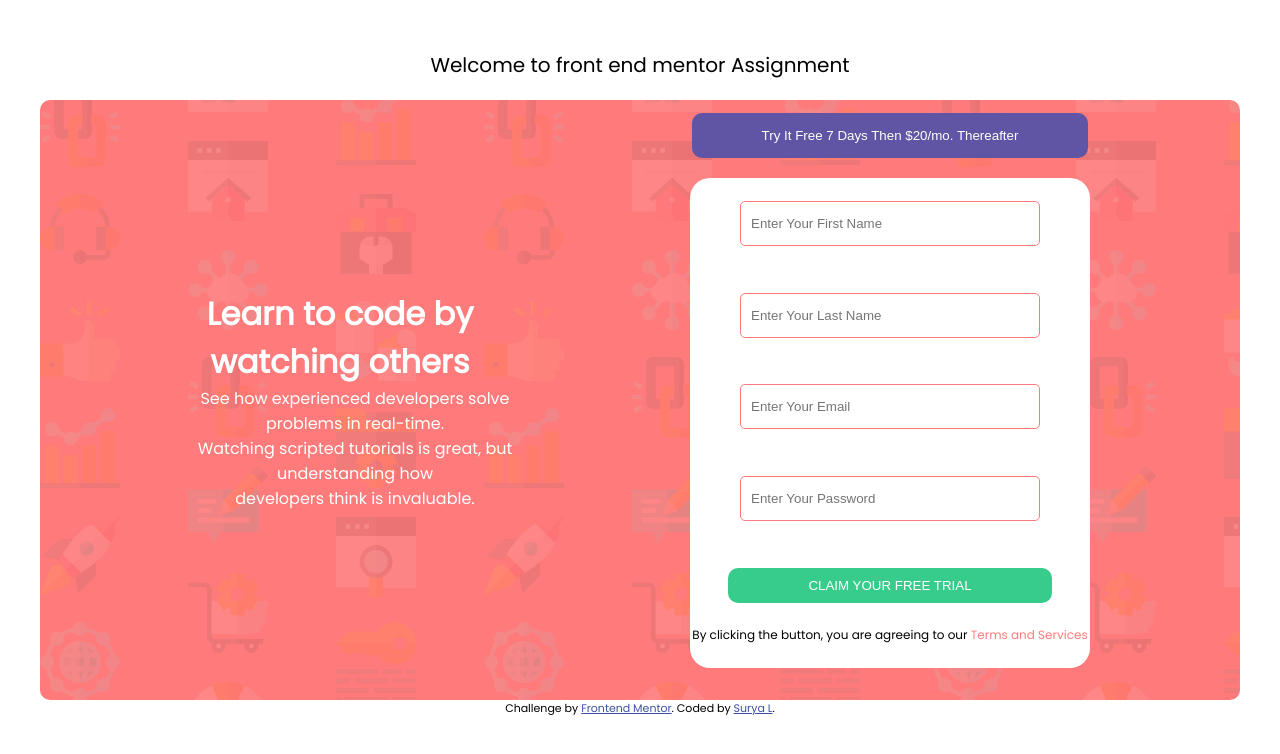
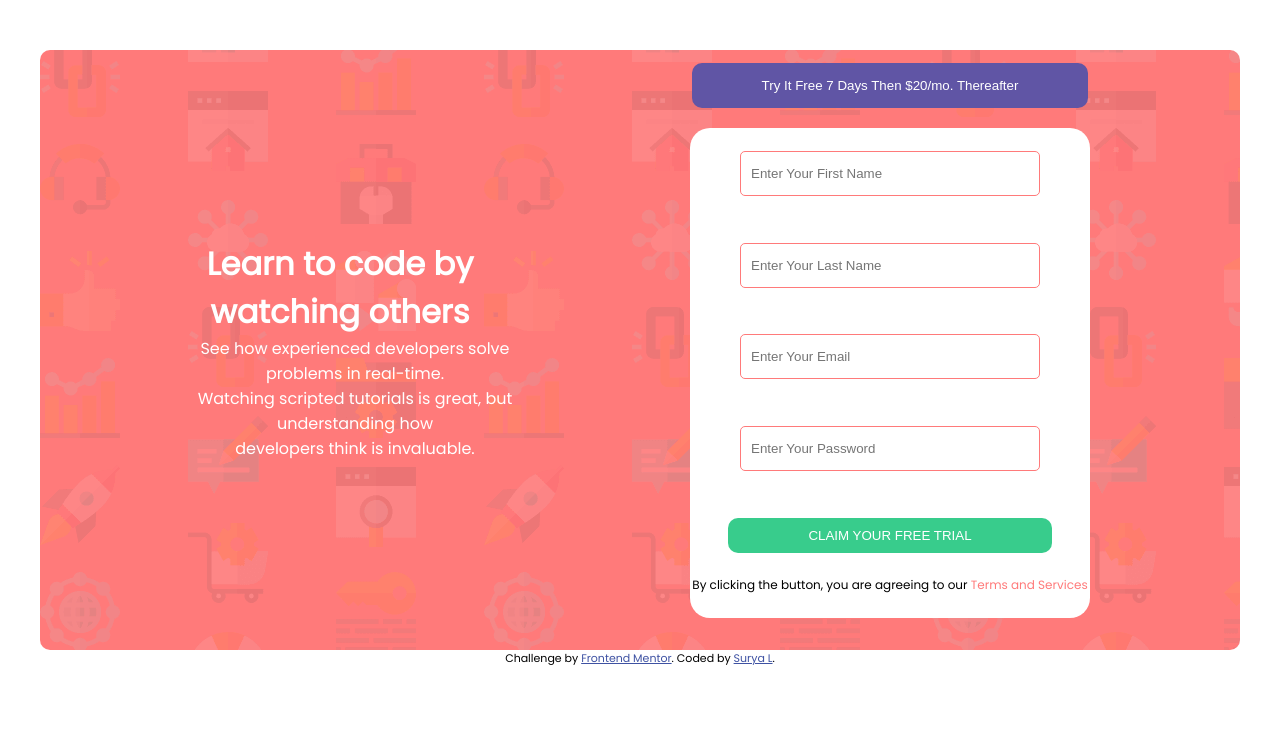
Before and after one commit to Surya8991/FrontEndMentor-intro-component-with-signup-form, a plain HTML site: page index.html in a window 1280 px wide. Drawn offline with Linux system fonts and the light colour scheme.

Commit message:
big fixes

```diff
--- a/index.html
+++ b/index.html
@@ -12,8 +12,8 @@
 <link rel="stylesheet" href="style.css">
 </head>
 <body>
-  <div id="form-status">Welcome to front end mentor Assignment</div>
-<main>
+  <main>
+  <!-- <div id="form-status">Welcome to front end mentor Assignment</div> -->
   <div class="form-details">
    <h1> Learn to code by <br> watching others</h1>
 <p class="form-sum">See how experienced developers solve problems in real-time. <br> Watching scripted tutorials is great,
--- a/style.css
+++ b/style.css
@@ -27,12 +27,6 @@ main {
     align-items: center;
     flex-direction: row;
     justify-content: space-evenly;
-}
-
-/* Form status styles */
-#form-status {
-    margin-bottom: 20px;
-    font-size: 20px;
 }
 
 /* Header styles */
```
